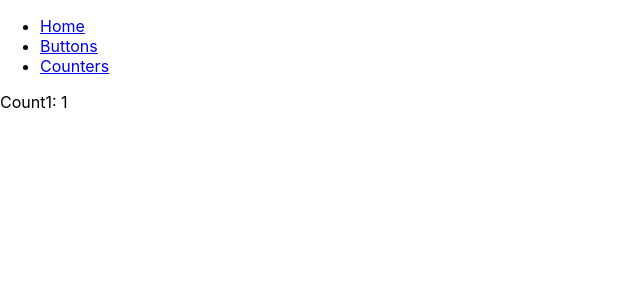
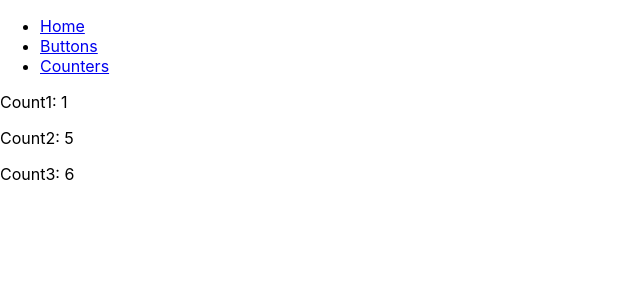
Before and after one commit to tjmlehtinen/kodarit_react_spring_2023, a React (Create React App) app: page /counters in a window 1280 px wide. Shown: the top 300 px of the page, without its empty margins (0-640 px from the left). Built offline with nearby package versions, Linux system fonts and the light colour scheme.

Commit message:
counters tehty

```diff
--- a/src/pages/Counters.jsx
+++ b/src/pages/Counters.jsx
@@ -3,10 +3,24 @@ import { useEffect, useState } from "react";
 
 export const Counters = () => {
     const [count1, setCount1] = useState(0);
-    useEffect(function() {setCount1(count1 + 1)}, []);
+    const [count2, setCount2] = useState(0);
+    const [count3, setCount3] = useState(0);
+
+    useEffect(() => {setCount1(count1 + 1);}, []);
+
+    useEffect(() => {
+        setTimeout(() => {
+            setCount2(count2 + 1);
+        }, 1000)
+    });
+
+    useEffect(() => {setCount3(count3 + 1)}, [count2]);
+
     return (
         <div>
             <p>Count1: {count1}</p>
+            <p>Count2: {count2}</p>
+            <p>Count3: {count3}</p>
         </div>
     );
 }
```
